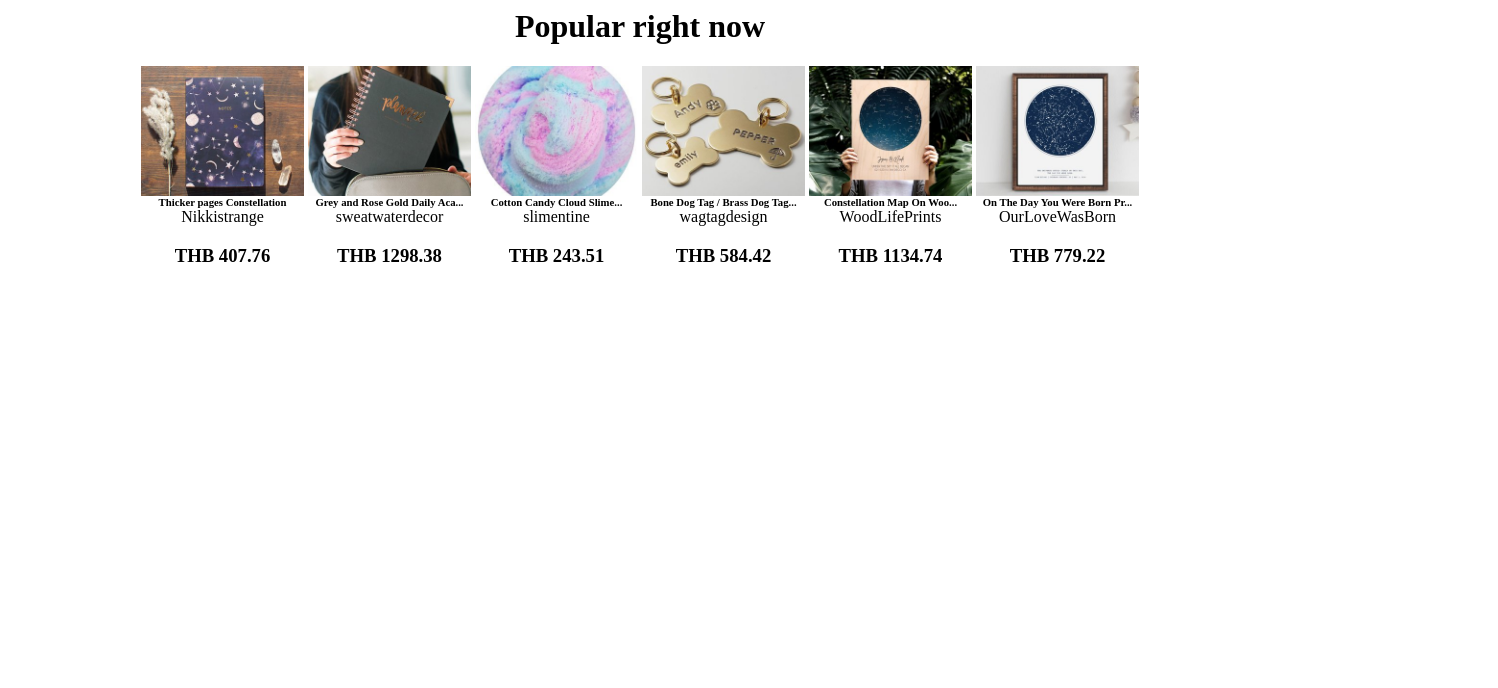
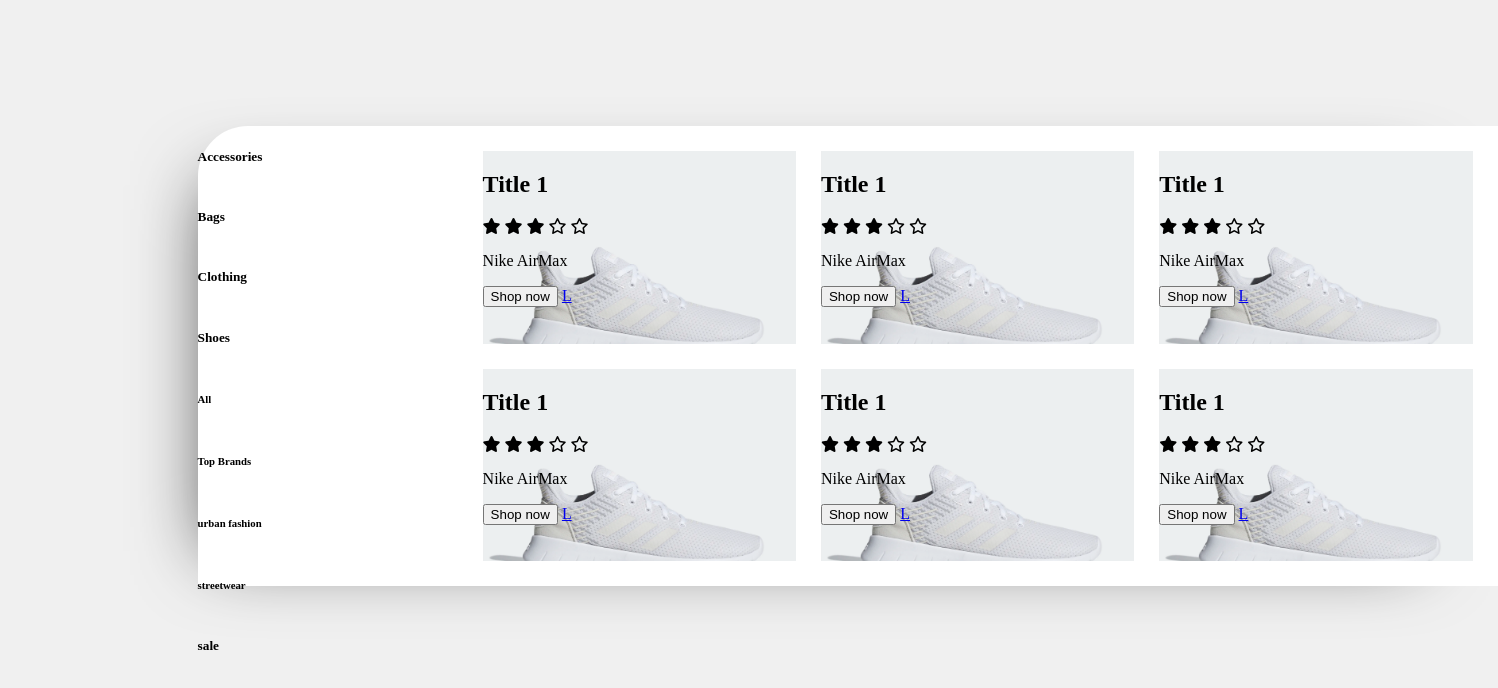
Before and after one commit to JeffGebert/C-Tortuga-Etsy, a website: page client/markethome.html in a window 1280 px wide. Shown: the whole page, 1498 px wide, since content can reach past the window. Drawn offline with Linux system fonts and the light colour scheme.

Commit message:
updated to look more like example in class.
still a work in progress

```diff
--- a/client/markethome.html
+++ b/client/markethome.html
@@ -2,20 +2,97 @@
 <html>
 <head>
 	<link rel="stylesheet" href="style.css">
+	<link href="https://fonts.googleapis.com/css?family=Great+Vibes|Indie+Flower&display=swap" rel="stylesheet">
+	<link href="https://fonts.googleapis.com/css?family=Roboto:400,900&display=swap" rel="stylesheet">
 	<title>Document</title>
 	<style>
 	</style>
+	<script src="https://kit.fontawesome.com/11c1240f25.js"></script>
 </head>
 <body>
-	<h1><center>Popular right now</center></h1>
-	<center>
-		<div><img src="item1.jpg" alt=""><h6>Thicker pages Constellation</h6><l>Nikkistrange</l><h3>THB 407.76</h3></div>
-		<div><img src="item2.jpg" alt=""><h6>Grey and Rose Gold Daily Aca...</h6><l>sweatwaterdecor</l><h3>THB 1298.38</h3></div>
-		<div><img src="item3.jpg" alt=""><h6>Cotton Candy Cloud Slime...</h6><l>slimentine</l><h3>THB 243.51</h3></div>
-		<div><img src="item4.jpg" alt=""><h6>Bone Dog Tag / Brass Dog Tag...</h6><l>wagtagdesign</l><h3>THB 584.42</h3></div>
-		<div><img src="item5.jpg" alt=""><h6>Constellation Map On Woo...</h6><l>WoodLifePrints</l><h3>THB 1134.74</h3></div>
-		<div><img src="item6.jpg" alt=""><h6>On The Day You Were Born Pr...</h6><l>OurLoveWasBorn</l><h3>THB 779.22</h3></div>
-	</center>
+	<div class = "square">
+	<div class="main">
+		<div class="sidebar">
+			<h5>Accessories</h5>
+			<h5>Bags</h5>
+			<h5>Clothing</h5>
+			<h5>Shoes</h5>
+					<h6>All</h6>
+					<h6>Top Brands</h6>
+					<h6>urban fashion</h6>
+					<h6>streetwear</h6>
+			<h5>sale</h5>
 
+		</div>
+  	<div class="products">
+			<div class="product">
+				<h2>Title 1</h2>
+				<i class="fas fa-star"></i>
+				<i class="fas fa-star"></i>
+				<i class="fas fa-star"></i>
+				<i class="far fa-star"></i>
+				<i class="far fa-star"></i>
+				<p>Nike AirMax</p>
+				<button>Shop now</button>
+				<a href="#">L</a>
+			</div>
+			<div class="product">
+				<h2>Title 1</h2>
+				<i class="fas fa-star"></i>
+				<i class="fas fa-star"></i>
+				<i class="fas fa-star"></i>
+				<i class="far fa-star"></i>
+				<i class="far fa-star"></i>
+				<p>Nike AirMax</p>
+				<button>Shop now</button>
+				<a href="#">L</a>
+			</div>
+			<div class="product">
+				<h2>Title 1</h2>
+				<i class="fas fa-star"></i>
+				<i class="fas fa-star"></i>
+				<i class="fas fa-star"></i>
+				<i class="far fa-star"></i>
+				<i class="far fa-star"></i>
+				<p>Nike AirMax</p>
+				<button>Shop now</button>
+				<a href="#">L</a>
+			</div>
+			<div class="product">
+				<h2>Title 1</h2>
+				<i class="fas fa-star"></i>
+				<i class="fas fa-star"></i>
+				<i class="fas fa-star"></i>
+				<i class="far fa-star"></i>
+				<i class="far fa-star"></i>
+				<p>Nike AirMax</p>
+				<button>Shop now</button>
+				<a href="#">L</a>
+			</div>
+			<div class="product">
+				<h2>Title 1</h2>
+				<i class="fas fa-star"></i>
+				<i class="fas fa-star"></i>
+				<i class="fas fa-star"></i>
+				<i class="far fa-star"></i>
+				<i class="far fa-star"></i>
+				<p>Nike AirMax</p>
+				<button>Shop now</button>
+				<a href="#">L</a>
+			</div>
+			<div class="product">
+				<h2>Title 1</h2>
+				<i class="fas fa-star"></i>
+				<i class="fas fa-star"></i>
+				<i class="fas fa-star"></i>
+				<i class="far fa-star"></i>
+				<i class="far fa-star"></i>
+				<p>Nike AirMax</p>
+				<button>Shop now</button>
+				<a href="#">L</a>
+			</div>
+		</div>
+	</div>
+	</div>
 </body>
 </html>
--- a/client/style.css
+++ b/client/style.css
@@ -1,25 +1,46 @@
-p{
-	color: rgba(66, 42, 223, .20);
-	font-size:20px;
+body{
+	background: #F0F0F0;
 }
-input{
-	background = "purple"
+
+.square{
+	 width: 1300px;
+	 margin-left:15%;
+	 margin-top: 10%;
+	 background-color: white;
+	 border-top-left-radius: 50px;
+	 box-shadow:-34px 12px 73px -47px rgba(0,0,0,0.75);
 }
-div{
-	display: inline-block;
-	width: 163px;
-	height:150px;
-	margin:0;
-	border:0;
-	padding:0;
+
+.main{
+	display: grid;
+	grid-template-columns: 1fr 4fr ;
+}
+
+.sidebar{
+	display: grid;
+	height: 460px;
+}
+
+.products{
+	margin: 25px;
+	display: grid;
+	grid-template-columns: 1fr 1fr 1fr;
+	grid-gap:25px;
+	grid-column-gap: 25px;
+  grid-row-gap: 25px;
 
 }
-h6{
-	margin:0;
-	border:0;
-	padding:0'
+
+
+.product{
+	background: url("images/shoes.png");
+	background-size: 100%;
 }
-img {
-    max-width: 100%;
-    max-height: 100%;
+
+.sidebarlabel{
+	position: absolute;
+  top: 150;
+  left: 250;
+
+
 }
```
Also changed, not shown: client/images/item1.jpg (renamed from client/item1.jpg), client/images/item2.jpg (renamed from client/item2.jpg), client/images/item3.jpg (renamed from client/item3.jpg), client/images/item4.jpg (renamed from client/item4.jpg), client/images/item5.jpg (renamed from client/item5.jpg), client/images/item6.jpg (renamed from client/item6.jpg), client/images/shoes.png (added).
